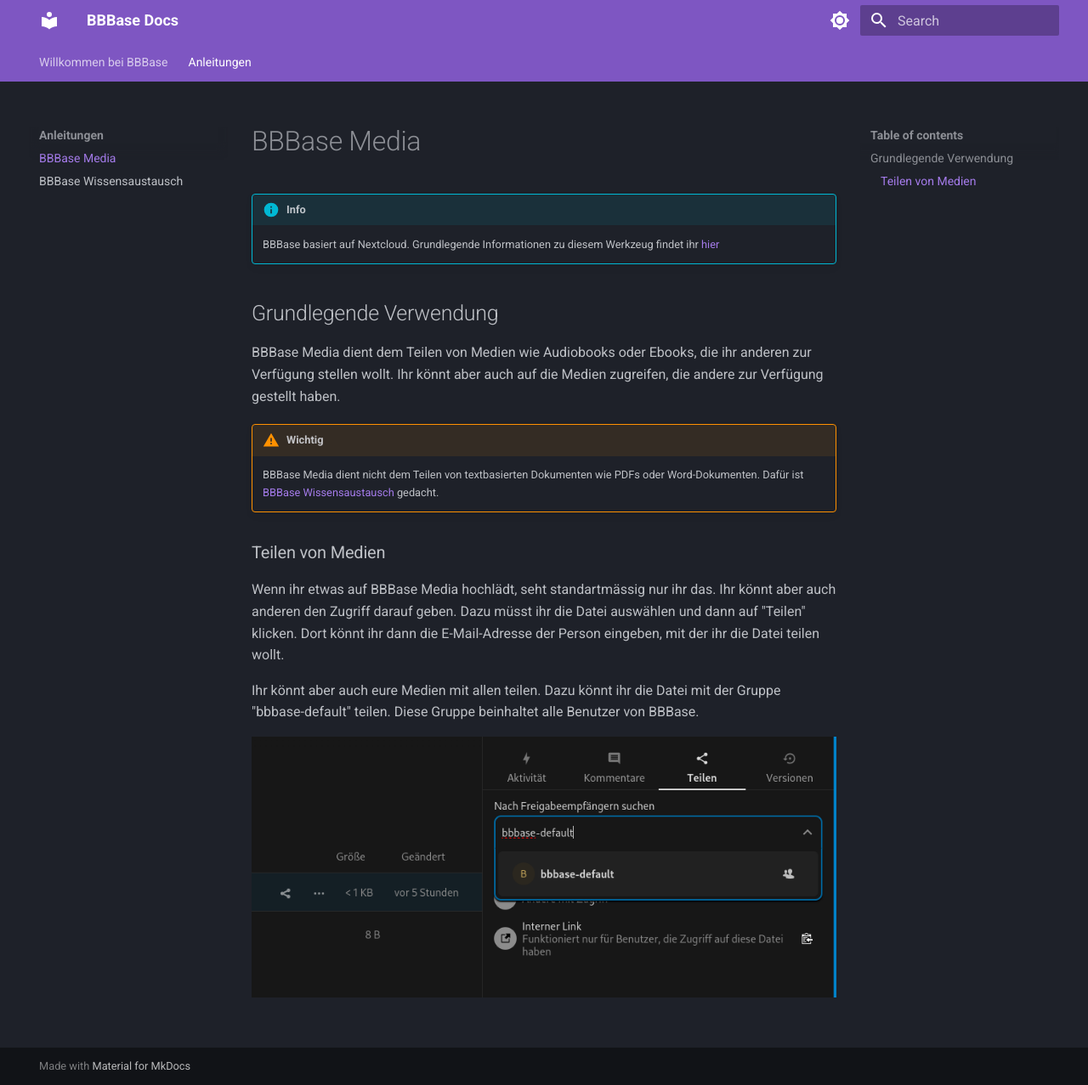
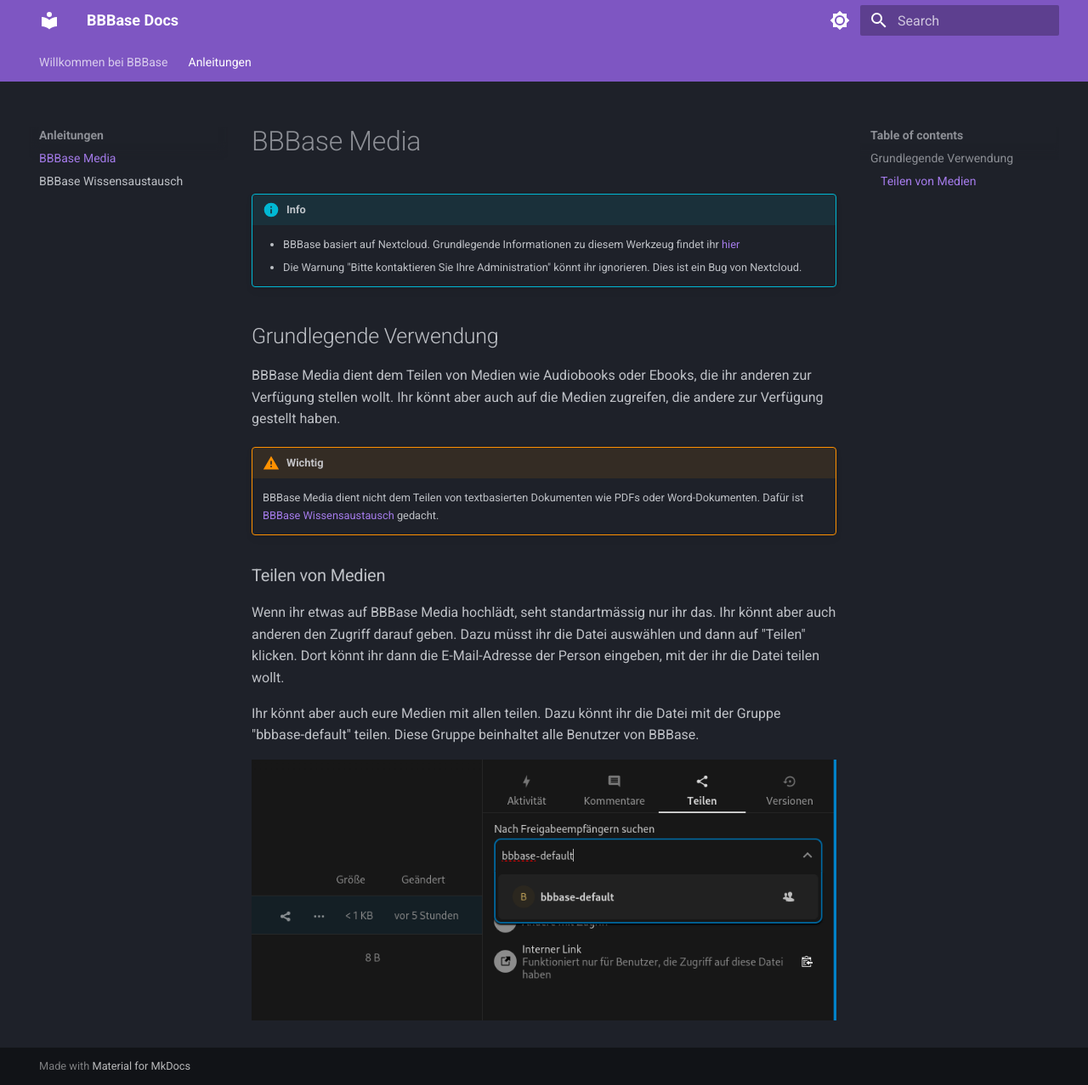
Before and after one commit to mikeshootzz/bbbase-docs, an MkDocs documentation site: the page built from docs/Anleitungen/BBBase Media.md, in a window 1280 px wide and 1277 px high. Shown: the whole window at 85% size. Built offline with MkDocs 1.6.1 and Material for MkDocs 9.7.7, drawn with Linux system fonts in a browser that asks for light colours.

Commit message:
bug verweis hinzugefügt

```diff
--- a/docs/Anleitungen/BBBase Media.md
+++ b/docs/Anleitungen/BBBase Media.md
@@ -1,7 +1,8 @@
 # BBBase Media
 
 !!! info
-    BBBase basiert auf Nextcloud. Grundlegende Informationen zu diesem Werkzeug findet ihr [hier](https://docs.nextcloud.com/server/20/user_manual/de/)
+    - BBBase basiert auf Nextcloud. Grundlegende Informationen zu diesem Werkzeug findet ihr [hier](https://docs.nextcloud.com/server/20/user_manual/de/)
+    - Die Warnung "Bitte kontaktieren Sie Ihre Administration" könnt ihr ignorieren. Dies ist ein Bug von Nextcloud.
 
 ## Grundlegende Verwendung
 
```
